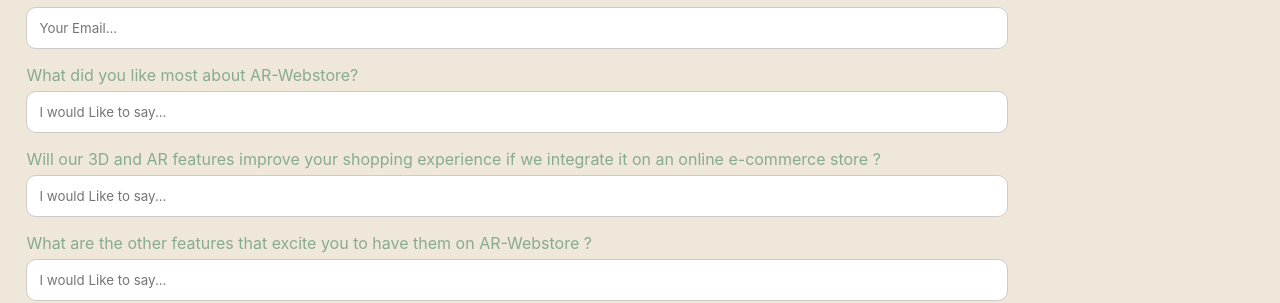
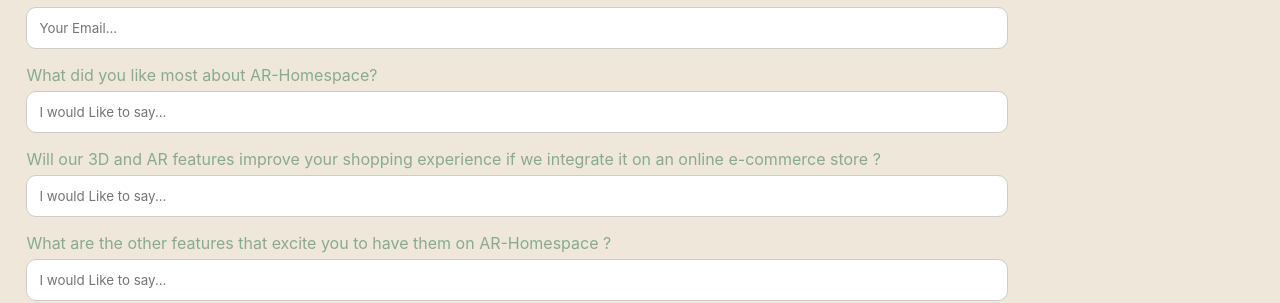
Before and after one commit to avdoifode09/AR-Homespace, a React (Create React App) app: page /feedback in a window 1280 px wide. Shown: the part 328-631 px from the top of the page. Built offline with nearby package versions, Linux system fonts and the light colour scheme.

Commit message:
Update Feedback.js

```diff
--- a/src/components/Feedback/Feedback.js
+++ b/src/components/Feedback/Feedback.js
@@ -32,11 +32,11 @@
     let comment = document.getElementById("comments").value;
 
     let body = "Name of the User: <br/>" + usersname + "<br/>" + "Email of the User: <br/>" + usersemail + "<br/><br/>" +
-      "What did you like most about AR-Webstore? <br/>" +
+      "What did you like most about AR-Homespace? <br/>" +
       likes +
       "<br/><br/> Will our 3D and AR features improve your shopping experience if we integrate it on an online e-commerce store ?<br/>" +
       improvement +
-      "<br/><br/> What are the other features that excite you to have them on AR-Webstore ?<br/>" +
+      "<br/><br/> What are the other features that excite you to have them on AR-Homespace ?<br/>" +
       feature +
       "<br/> <br/>Any other comments?<br/>" +
       comment;
@@ -45,11 +45,11 @@
 
     window.Email.send({
       Host: "smtp.elasticemail.com",
-      Username: "shwetkhatri2001@gmail.com",
+      Username: "atharvadoifode@gmail.com",
       Password: "BAAF238142FDFE27699F12B3FC14B1A5C9F7",
-      To: "shwetkhatri2001@gmail.com",
-      From: "shwetkhatri2001@gmail.com",
-      Subject: "AR-Webstore has got a feedback",
+      To: "atharvadoifode@gmail.com",
+      From: "atharvadoifode@gmail.com",
+      Subject: "AR-Homespace has got a feedback",
       Body: body,
     }).then((message) => {
         if (message === "OK") {
@@ -82,7 +82,7 @@
         <input type="text" id="useremail" placeholder="Your Email..." />
         <br />
 
-        <label htmlFor="liked">What did you like most about AR-Webstore?</label>
+        <label htmlFor="liked">What did you like most about AR-Homespace?</label>
         <input type="text" id="liked" placeholder="I would Like to say..." />
         <br />
 
@@ -95,7 +95,7 @@
 
         <label htmlFor="features">
           What are the other features that excite you to have them on
-          AR-Webstore ?
+          AR-Homespace ?
         </label>
         <input type="text" id="features" placeholder="I would Like to say..." />
         <br />
```
